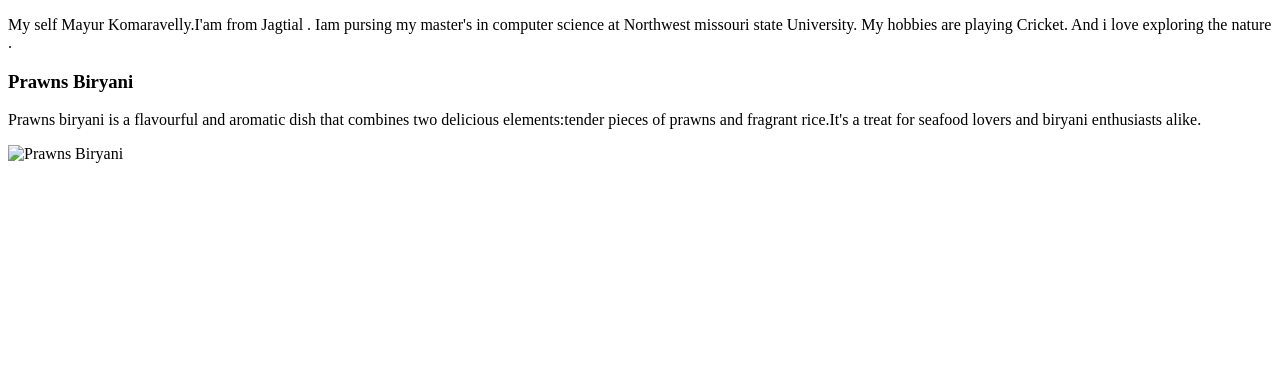
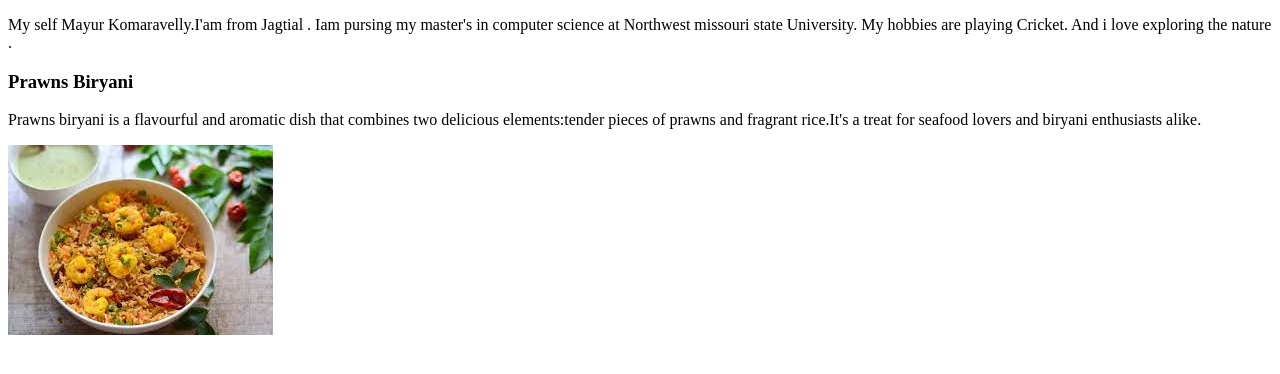
Before and after one commit to 44-563-WebApps-F23/44563-webapps-f23-assignment3-mayurmonu, a plain HTML site: page mystats.html in a window 1280 px wide. Drawn offline with Linux system fonts and the light colour scheme; files whose address does not match are found by name.

Commit message:
added files

```diff
--- a/mystats.html
+++ b/mystats.html
@@ -12,5 +12,5 @@
         <p>Prawns biryani is a flavourful and aromatic dish that combines two delicious elements:tender pieces
             of prawns and fragrant rice.It's a treat for seafood lovers and biryani enthusiasts alike.
         </p>
-        <img src="C:\Users\s567082\Documents\webapps-repos\prawns.jfif" alt="Prawns Biryani">
+        <img src="C:\Users\s567082\Documents\webapps-repos\44563-webapps-f23-assignment3-mayurmonu\prawns.jfif" alt="Prawns Biryani">
 </html>
```
Also changed, not shown: prawns.jfif (added).
